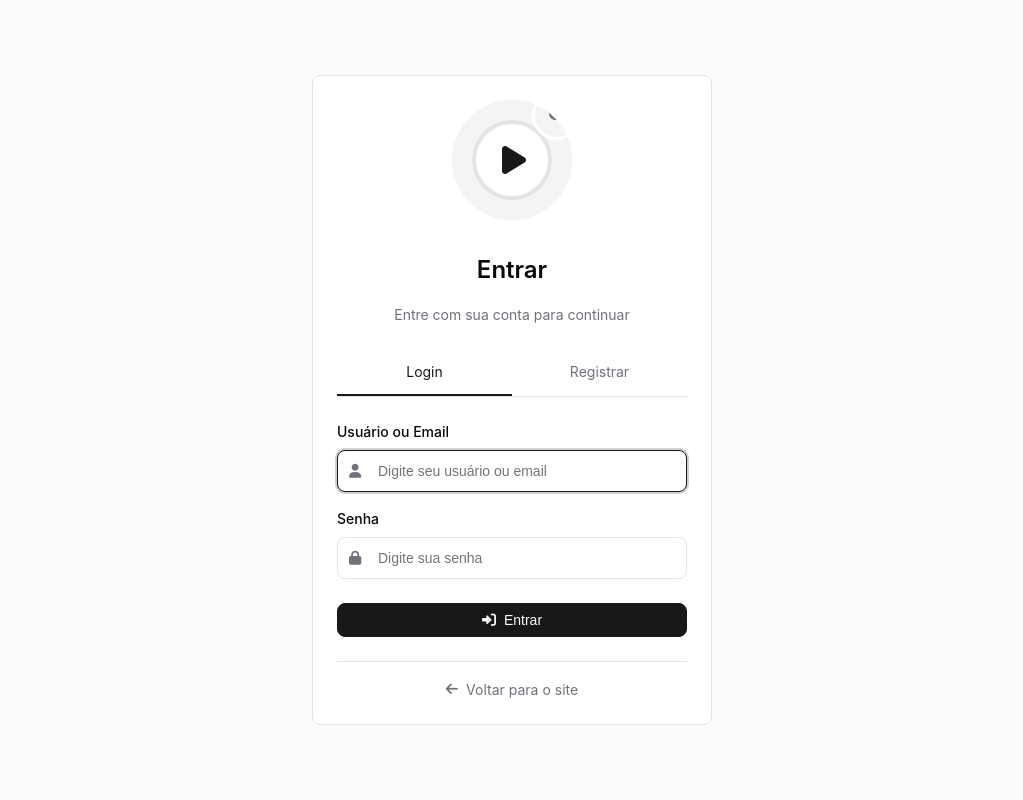
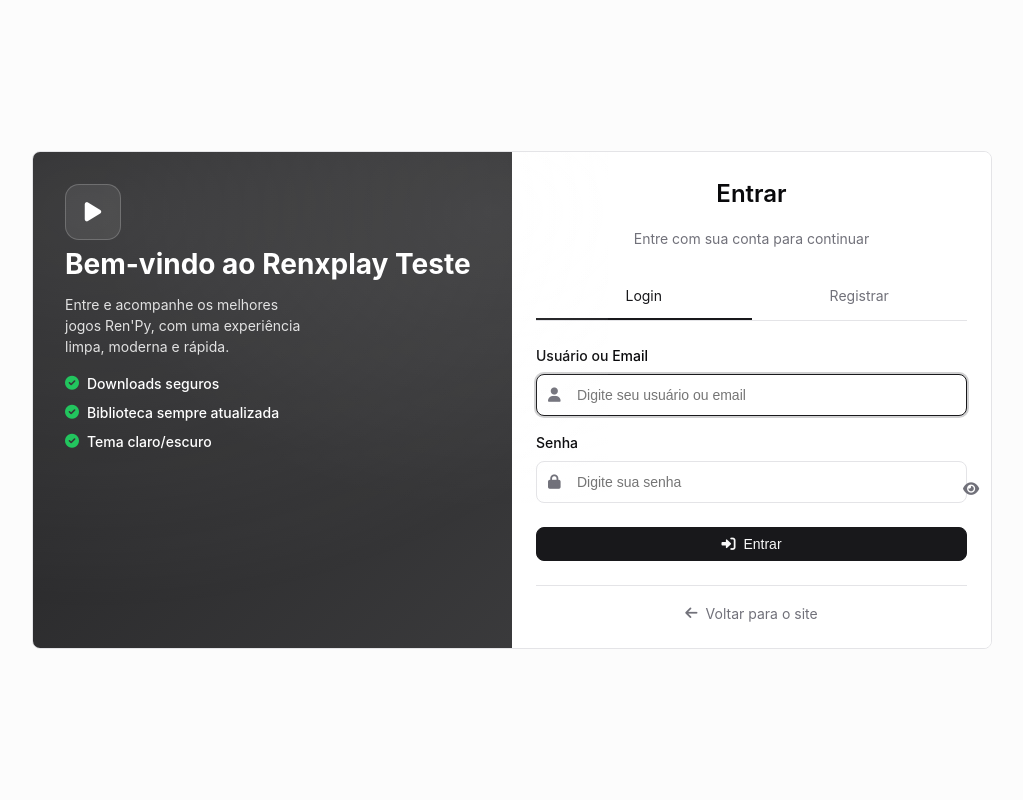
Before and after one commit to spanknibo-cmyk/Renx-Play, a PHP site: page /auth.php in a window 1280 px wide. Shown: the whole page, without its empty margins (128-1151 px from the left). Run offline with PHP 8.4, Linux system fonts and the light colour scheme.

Commit message:
Enhance auth page with CSRF protection, password strength, and UI improvements
Co-authored-by: lofaxa7215 <lofaxa7215@modeapk.com>

```diff
--- a/auth.php
+++ b/auth.php
@@ -13,30 +13,48 @@ if ($action === 'logout') {
 
 // PROCESSAR LOGIN
 if ($action === 'login' && $_SERVER['REQUEST_METHOD'] === 'POST') {
-    $username = trim($_POST['username']);
-    $password = $_POST['password'];
+    // Proteção CSRF
+    if (!validateCSRFToken($_POST['csrf_token'] ?? '')) {
+        $message = "<div class='alert alert-error'><i class='fas fa-exclamation-triangle'></i> Sessão expirada. Atualize a página e tente novamente.</div>";
+    } else {
+        $username = trim($_POST['username'] ?? '');
+        $password = $_POST['password'] ?? '';
 
         $stmt = $pdo->prepare("SELECT * FROM users WHERE username = ? OR email = ?");
         $stmt->execute([$username, $username]);
         $user = $stmt->fetch();
 
         if ($user && password_verify($password, $user['password'])) {
+            // Segurança: renovar ID de sessão
+            session_regenerate_id(true);
             $_SESSION['user'] = $user;
-        header('Location: ' . ($_GET['redirect'] ?? 'index.php'));
+
+            $redirect = $_GET['redirect'] ?? ($_SESSION['redirect_after_login'] ?? 'index.php');
+            unset($_SESSION['redirect_after_login']);
+            header('Location: ' . $redirect);
             exit;
         } else {
             $message = "<div class='alert alert-error'><i class='fas fa-exclamation-triangle'></i> Credenciais inválidas!</div>";
         }
     }
+}
 
 // PROCESSAR REGISTRO
 if ($action === 'register' && $_SERVER['REQUEST_METHOD'] === 'POST') {
-    $username = trim($_POST['username']);
-    $email = trim($_POST['email']);
-    $password = $_POST['password'];
-    $confirmPassword = $_POST['confirm_password'];
+    // Proteção CSRF
+    if (!validateCSRFToken($_POST['csrf_token'] ?? '')) {
+        $message = "<div class='alert alert-error'><i class='fas fa-exclamation-triangle'></i> Sessão expirada. Atualize a página e tente novamente.</div>";
+    } else {
+        $username = trim($_POST['username'] ?? '');
+        $email = trim($_POST['email'] ?? '');
+        $password = $_POST['password'] ?? '';
+        $confirmPassword = $_POST['confirm_password'] ?? '';
 
-    if ($password !== $confirmPassword) {
+        if (!filter_var($email, FILTER_VALIDATE_EMAIL)) {
+            $message = "<div class='alert alert-error'><i class='fas fa-exclamation-triangle'></i> Email inválido.</div>";
+        } elseif (strlen($password) < max(8, MIN_PASSWORD_LENGTH)) { // exigir pelo menos 8
+            $message = "<div class='alert alert-error'><i class='fas fa-exclamation-triangle'></i> A senha deve ter no mínimo 8 caracteres.</div>";
+        } elseif ($password !== $confirmPassword) {
             $message = "<div class='alert alert-error'><i class='fas fa-exclamation-triangle'></i> Senhas não coincidem!</div>";
         } else {
             try {
@@ -47,6 +65,7 @@ if ($action === 'register' && $_SERVER['REQUEST_METHOD'] === 'POST') {
                 $action = 'login';
             } catch (PDOException $e) {
                 $message = "<div class='alert alert-error'><i class='fas fa-exclamation-triangle'></i> Usuário ou email já existe!</div>";
+            }
         }
     }
 }
@@ -65,24 +84,30 @@ if ($action === 'register' && $_SERVER['REQUEST_METHOD'] === 'POST') {
 </head>
 <body>
     <div class="auth-container">
-        <div class="auth-card">
+        <div class="auth-card auth-card-split">
+            <div class="auth-grid">
+                <aside class="auth-hero">
+                    <div class="auth-hero-content">
+                        <div class="brand-mark">
+                            <i class="fas fa-play"></i>
+                        </div>
+                        <h1>Bem-vindo ao <?= SITE_NAME ?></h1>
+                        <p>Entre e acompanhe os melhores jogos Ren'Py, com uma experiência limpa, moderna e rápida.</p>
+                        <ul class="auth-bullets">
+                            <li><i class="fas fa-check-circle"></i> Downloads seguros</li>
+                            <li><i class="fas fa-check-circle"></i> Biblioteca sempre atualizada</li>
+                            <li><i class="fas fa-check-circle"></i> Tema claro/escuro</li>
+                        </ul>
+                    </div>
+                    <div class="auth-hero-ornaments"></div>
+                </aside>
+
+                <section class="auth-panel">
                     <!-- Logo e Header -->
                     <div class="auth-header">
-                <div style="text-align: center; margin-bottom: 2rem;">
-                    <div style="width: 120px; height: 120px; margin: 0 auto 1rem; background: hsl(var(--muted)); border-radius: 50%; display: flex; align-items: center; justify-content: center; position: relative; overflow: hidden;">
-                        <div style="width: 80px; height: 80px; border: 4px solid hsl(var(--border)); border-radius: 50%; background: hsl(var(--background)); display: flex; align-items: center; justify-content: center;">
-                            <i class="fas fa-play" style="font-size: 2rem; color: hsl(var(--primary)); margin-left: 0.25rem;"></i>
-                        </div>
-                        <!-- Ícone de busca sobreposto -->
-                        <div style="position: absolute; top: -10px; right: -10px; width: 50px; height: 50px; background: hsl(var(--muted)); border-radius: 50%; display: flex; align-items: center; justify-content: center; border: 3px solid hsl(var(--background));">
-                            <i class="fas fa-search" style="font-size: 1rem; color: hsl(var(--muted-foreground));"></i>
-                        </div>
-                    </div>
-                </div>
-
-                <h2><?= $action === 'register' ? 'Entrar' : 'Entrar' ?></h2>
+                        <h2><?= $action === 'register' ? 'Criar conta' : 'Entrar' ?></h2>
                         <p style="color: hsl(var(--muted-foreground)); margin-bottom: 1.5rem; font-size: 0.875rem;">
-                    Entre com sua conta para continuar
+                            <?= $action === 'register' ? 'Preencha seus dados para começar' : 'Entre com sua conta para continuar' ?>
                         </p>
 
                         <div class="auth-tabs">
@@ -94,22 +119,24 @@ if ($action === 'register' && $_SERVER['REQUEST_METHOD'] === 'POST') {
                     <?= $message ?>
 
                     <?php if ($action === 'login'): ?>
-                <form method="POST" class="auth-form">
+                        <form method="POST" class="auth-form" autocomplete="on">
                             <input type="hidden" name="action" value="login">
+                            <?= csrfField() ?>
 
                             <div class="form-group">
                                 <label for="username">Usuário ou Email</label>
-                        <div style="position: relative;">
-                            <input type="text" id="username" name="username" placeholder="Digite seu usuário ou email" required style="padding-left: 2.5rem;">
-                            <i class="fas fa-user" style="position: absolute; left: 0.75rem; top: 50%; transform: translateY(-50%); color: hsl(var(--muted-foreground)); font-size: 0.875rem;"></i>
+                                <div class="input-with-icon">
+                                    <i class="fas fa-user"></i>
+                                    <input type="text" id="username" name="username" placeholder="Digite seu usuário ou email" required>
                                 </div>
                             </div>
 
                             <div class="form-group">
                                 <label for="password">Senha</label>
-                        <div style="position: relative;">
-                            <input type="password" id="password" name="password" placeholder="Digite sua senha" required style="padding-left: 2.5rem;">
-                            <i class="fas fa-lock" style="position: absolute; left: 0.75rem; top: 50%; transform: translateY(-50%); color: hsl(var(--muted-foreground)); font-size: 0.875rem;"></i>
+                                <div class="input-with-icon">
+                                    <i class="fas fa-lock"></i>
+                                    <input type="password" id="password" name="password" placeholder="Digite sua senha" required>
+                                    <button type="button" class="toggle-password" data-target="#password" aria-label="Mostrar senha"><i class="fas fa-eye"></i></button>
                                 </div>
                             </div>
 
@@ -119,38 +146,44 @@ if ($action === 'register' && $_SERVER['REQUEST_METHOD'] === 'POST') {
                             </button>
                         </form>
                     <?php else: ?>
-                <form method="POST" class="auth-form">
+                        <form method="POST" class="auth-form" autocomplete="off">
                             <input type="hidden" name="action" value="register">
+                            <?= csrfField() ?>
 
                             <div class="form-group">
                                 <label for="username">Nome de Usuário</label>
-                        <div style="position: relative;">
-                            <input type="text" id="username" name="username" placeholder="Escolha seu nome de usuário" required style="padding-left: 2.5rem;">
-                            <i class="fas fa-user" style="position: absolute; left: 0.75rem; top: 50%; transform: translateY(-50%); color: hsl(var(--muted-foreground)); font-size: 0.875rem;"></i>
+                                <div class="input-with-icon">
+                                    <i class="fas fa-user"></i>
+                                    <input type="text" id="username" name="username" placeholder="Escolha seu nome de usuário" required>
                                 </div>
                             </div>
 
                             <div class="form-group">
                                 <label for="email">Email</label>
-                        <div style="position: relative;">
-                            <input type="email" id="email" name="email" placeholder="Digite seu email" required style="padding-left: 2.5rem;">
-                            <i class="fas fa-envelope" style="position: absolute; left: 0.75rem; top: 50%; transform: translateY(-50%); color: hsl(var(--muted-foreground)); font-size: 0.875rem;"></i>
+                                <div class="input-with-icon">
+                                    <i class="fas fa-envelope"></i>
+                                    <input type="email" id="email" name="email" placeholder="Digite seu email" required>
                                 </div>
                             </div>
 
                             <div class="form-group">
                                 <label for="password">Senha</label>
-                        <div style="position: relative;">
-                            <input type="password" id="password" name="password" placeholder="Crie uma senha" required style="padding-left: 2.5rem;">
-                            <i class="fas fa-lock" style="position: absolute; left: 0.75rem; top: 50%; transform: translateY(-50%); color: hsl(var(--muted-foreground)); font-size: 0.875rem;"></i>
+                                <div class="input-with-icon">
+                                    <i class="fas fa-lock"></i>
+                                    <input type="password" id="reg_password" name="password" placeholder="Crie uma senha" required>
+                                    <button type="button" class="toggle-password" data-target="#reg_password" aria-label="Mostrar senha"><i class="fas fa-eye"></i></button>
+                                </div>
+                                <div class="password-meter" aria-hidden="true">
+                                    <div class="password-meter-bar" id="pwMeter"></div>
                                 </div>
                             </div>
 
                             <div class="form-group">
                                 <label for="confirm_password">Confirmar Senha</label>
-                        <div style="position: relative;">
-                            <input type="password" id="confirm_password" name="confirm_password" placeholder="Confirme sua senha" required style="padding-left: 2.5rem;">
-                            <i class="fas fa-lock" style="position: absolute; left: 0.75rem; top: 50%; transform: translateY(-50%); color: hsl(var(--muted-foreground)); font-size: 0.875rem;"></i>
+                                <div class="input-with-icon">
+                                    <i class="fas fa-lock"></i>
+                                    <input type="password" id="confirm_password" name="confirm_password" placeholder="Confirme sua senha" required>
+                                    <button type="button" class="toggle-password" data-target="#confirm_password" aria-label="Mostrar senha"><i class="fas fa-eye"></i></button>
                                 </div>
                             </div>
 
@@ -167,6 +200,8 @@ if ($action === 'register' && $_SERVER['REQUEST_METHOD'] === 'POST') {
                             Voltar para o site
                         </a>
                     </div>
+                </section>
+            </div>
         </div>
     </div>
 
@@ -178,6 +213,45 @@ if ($action === 'register' && $_SERVER['REQUEST_METHOD'] === 'POST') {
                 firstInput.focus();
             }
         });
+
+        // Toggle de senha
+        document.addEventListener('click', function(e) {
+            const btn = e.target.closest('.toggle-password');
+            if (!btn) return;
+            const selector = btn.getAttribute('data-target');
+            const input = document.querySelector(selector);
+            if (!input) return;
+            const isPwd = input.getAttribute('type') === 'password';
+            input.setAttribute('type', isPwd ? 'text' : 'password');
+            const icon = btn.querySelector('i');
+            if (icon) {
+                icon.classList.toggle('fa-eye');
+                icon.classList.toggle('fa-eye-slash');
+            }
+        });
+
+        // Medidor de força de senha (registro)
+        const regPwd = document.getElementById('reg_password');
+        const meter = document.getElementById('pwMeter');
+        function score(pwd){
+            if (!pwd) return 0;
+            let s = 0;
+            if (pwd.length >= 8) s += 1;
+            if (/[A-Z]/.test(pwd)) s += 1;
+            if (/[a-z]/.test(pwd)) s += 1;
+            if (/[0-9]/.test(pwd)) s += 1;
+            if (/[^A-Za-z0-9]/.test(pwd)) s += 1;
+            return Math.min(s, 5);
+        }
+        function updateMeter(){
+            if (!meter || !regPwd) return;
+            const val = score(regPwd.value);
+            const pct = (val/5)*100;
+            meter.style.width = pct + '%';
+            meter.dataset.level = String(val);
+        }
+        if (regPwd) regPwd.addEventListener('input', updateMeter);
+        updateMeter();
     </script>
 </body>
 </html>
--- a/style.css
+++ b/style.css
@@ -336,6 +336,22 @@ body {
     padding: 1.5rem;
 }
 
+/* Novo: layout split para uma UI mais bonita */
+.auth-card-split { max-width: 960px; padding: 0; overflow: hidden; }
+.auth-grid { display: grid; grid-template-columns: 1fr 1fr; }
+.auth-hero { position: relative; background: linear-gradient(135deg, hsl(var(--foreground) / 0.9), hsl(var(--foreground) / 0.8)); color: #fff; }
+.auth-hero-content { padding: 2rem; position: relative; z-index: 2; }
+.auth-hero h1 { font-size: 1.75rem; line-height: 1.2; margin: .5rem 0 0.75rem; }
+.auth-hero p { color: rgba(255,255,255,.85); max-width: 28ch; }
+.auth-bullets { list-style: none; margin-top: 1rem; display: grid; gap: .5rem; }
+.auth-bullets li { display: flex; align-items: center; gap: .5rem; font-weight: 500; }
+.auth-bullets i { color: #22c55e; }
+.brand-mark { width: 56px; height: 56px; border-radius: 14px; display:flex; align-items:center; justify-content:center; background: rgba(255,255,255,.08); border: 1px solid rgba(255,255,255,.2); }
+.brand-mark i { font-size: 22px; }
+.auth-hero-ornaments { position:absolute; inset:auto -20% -20% auto; width: 120%; height: 120%; background: radial-gradient(600px 400px at 10% 10%, rgba(255,255,255,.12), transparent), radial-gradient(400px 300px at 80% 10%, rgba(255,255,255,.08), transparent); z-index:1; pointer-events:none; }
+
+.auth-panel { padding: 1.5rem; background: hsl(var(--card)); }
+
 .auth-header {
     text-align: center;
     margin-bottom: 1.5rem;
@@ -391,12 +407,31 @@ body {
     font-size: 0.875rem;
 }
 
+/* Inputs com ícone e toggle de senha */
+.input-with-icon { position: relative; display: flex; align-items: center; }
+.input-with-icon i { position: absolute; left: .75rem; color: hsl(var(--muted-foreground)); font-size: .9rem; }
+.input-with-icon input { padding-left: 2.5rem; width: 100%; }
+.toggle-password { position: absolute; right: .5rem; top: 50%; transform: translateY(-50%); background: transparent; border: none; color: hsl(var(--muted-foreground)); cursor: pointer; padding: .25rem; }
+.toggle-password:hover { color: hsl(var(--foreground)); }
+
+/* Medidor de senha */
+.password-meter { height: 6px; background: hsl(var(--accent)); border-radius: 999px; overflow: hidden; margin-top: .5rem; border: 1px solid hsl(var(--border)); }
+.password-meter-bar { height: 100%; width: 0%; background: linear-gradient(90deg, #f43f5e, #f59e0b, #22c55e); transition: width .25s ease; }
+.password-meter-bar[data-level="0"] { width: 0%; }
+
 .form-group input:focus,
 .form-group textarea:focus,
 .form-group select:focus {
     outline: none;
     border-color: hsl(var(--ring));
     box-shadow: 0 0 0 2px hsl(var(--ring) / 0.2);
+}
+
+/* Responsividade do split */
+@media (max-width: 900px) {
+    .auth-grid { grid-template-columns: 1fr; }
+    .auth-card-split { max-width: 480px; }
+    .auth-hero { display: none; }
 }
 
 /* Game Detail */
```
Lines whose indentation alone changed are shown as unchanged.
